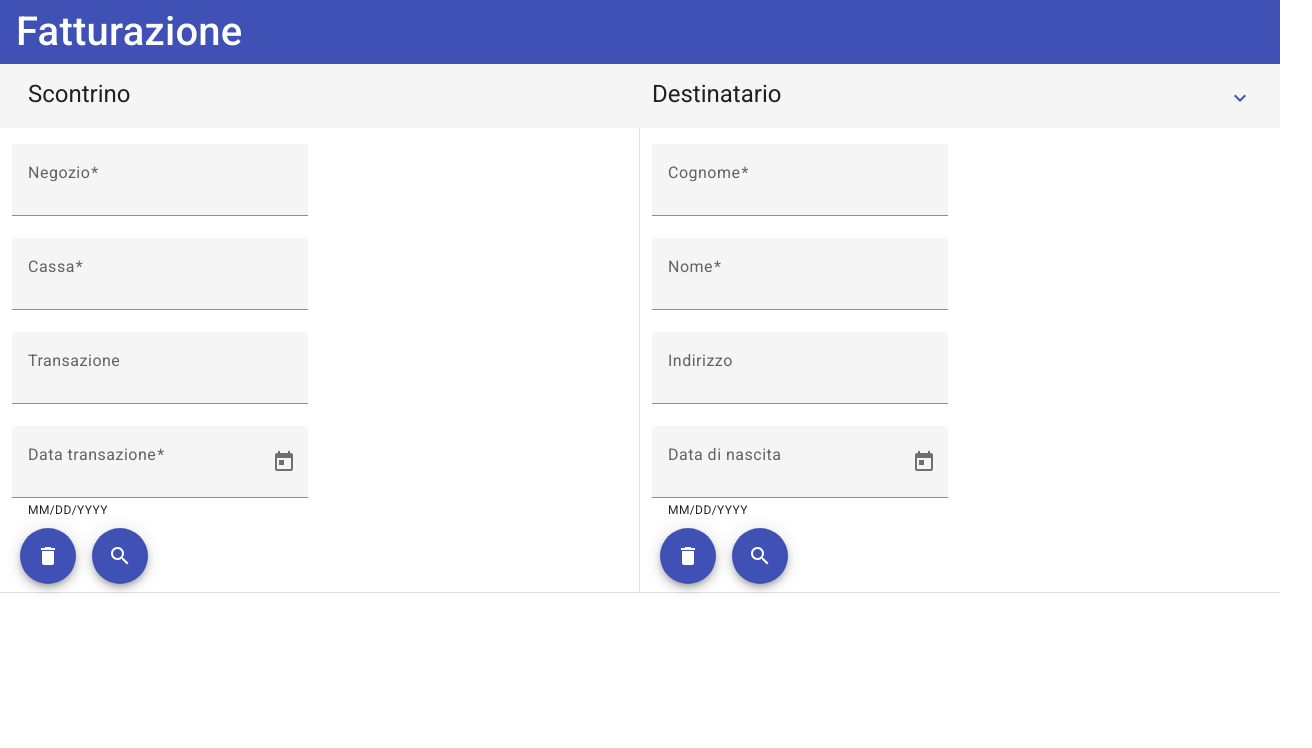
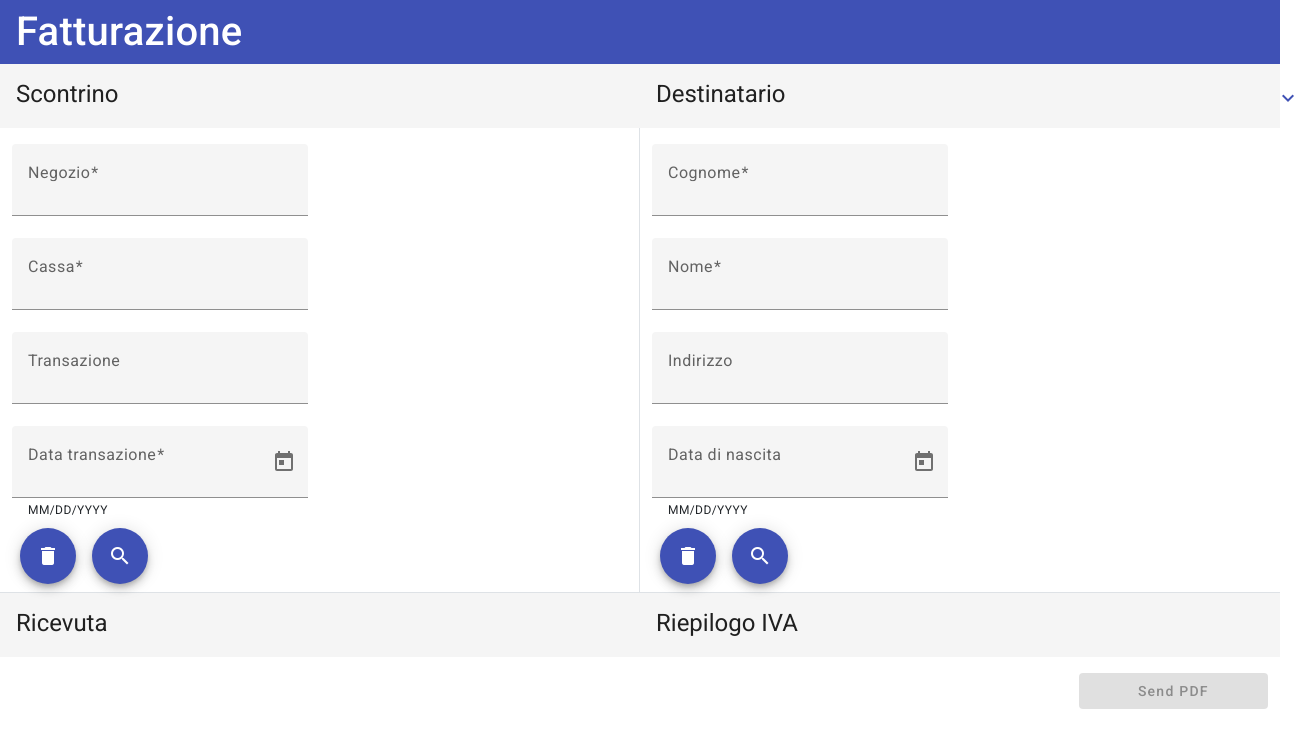
Before and after one commit to michaellaros/fatturazione, an Angular app: page / in a window 1280 px wide. Shown: the top 748 px of the page, 1312 px wide, since content can reach past the window. Built offline with nearby package versions, Linux system fonts and the light colour scheme.

Commit message:
Update app.component.html

```diff
--- a/src/app/app.component.html
+++ b/src/app/app.component.html
@@ -1,7 +1,7 @@
 <mat-toolbar color="primary"><span style="font-size: 200%;">Fatturazione</span></mat-toolbar>
 <mat-toolbar color="secondary" class="col-md-12">
-  <div class = "container"> <h1 class="mb-1 ">Scontrino</h1></div>
-  <div class = "container"> <h1 class="mb-1 ms-4">Destinatario</h1></div>
+  <div class = "col-md-6"> <h1 class="mb-1 ">Scontrino</h1></div>
+  <div class = "col-md-6"> <h1 class="mb-1 ms-3">Destinatario</h1></div>
     <button mat-icon-button matTooltip="Primary " color="primary" type="submit" class="btn btn-primary ms-auto" (click)="toggleData(); rotate()">
       <mat-icon [@rotatedState]='state'>expand_more</mat-icon>
     </button>
@@ -17,9 +17,9 @@
     </div>
   </div>
 </div>
-<div *ngIf="ricevuta!=null">
+<!-- <div *ngIf="ricevuta!=null"> -->
   <mat-toolbar color="secondary" class="col-md-12">
-    <div class = "container"> <h1 class="mb-1">Ricevuta</h1></div>
+    <div class = " col-md-6"> <h1 class="mb-1">Ricevuta</h1></div>
     <div class = "container"> <h1 class="mb-1 ms-1">Riepilogo IVA</h1></div>
   </mat-toolbar>
 
@@ -32,5 +32,5 @@
         <button type="submit" class="btn btn-primary"  [disabled]="cliente == null" (click)="SendPDF()" class="col-md-12" mat-raised-button color="primary" >Send PDF</button>
       </div>
     </div>
-  </div>
-</div>
+  <!-- </div>
+</div> -->
```
